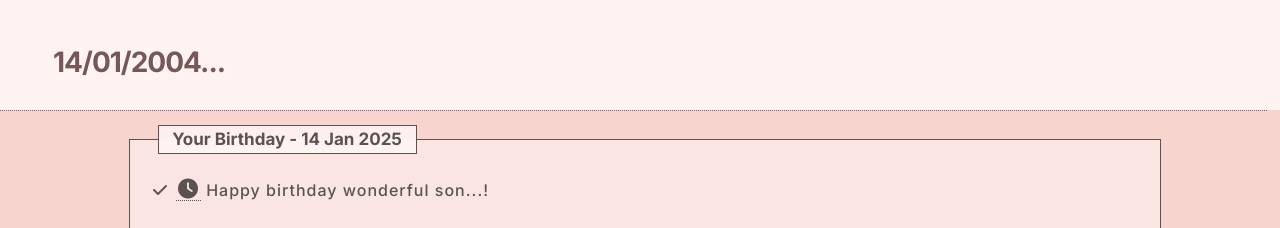
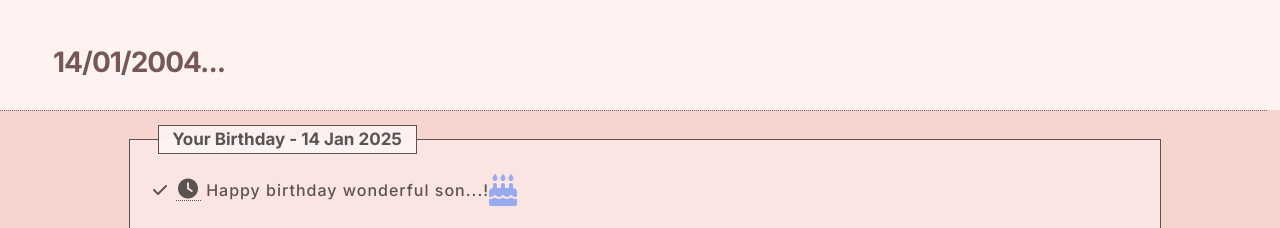
Before and after one commit to Mathiaspihl/14012004, a plain HTML site: page index.html in a window 1280 px wide. Shown: the top 228 px of the page. Drawn offline with Linux system fonts and the light colour scheme; a web font is replaced by a local one.

Commit message:
update added fonta. img

```diff
--- a/index.html
+++ b/index.html
@@ -55,7 +55,7 @@
 					<p class="main" style="margin-bottom: 10px; margin-top: 20px;">
 						<i class="fas fa-check fa-fw"></i>
 						<i class="tooltip"><i style="font-size:20px;" class="fa fa-clock fa-fw"></i><span class="tooltiptext">2025-01-11 11:02:47 CET</span></i>
-                        Happy birthday wonderful son...!
+                        Happy birthday wonderful son...!<i class="fa-solid fa-cake-candles fa-2xl" style="color: #6388f8;"></i>
 					</p>
 
 					<p class="main">
```
